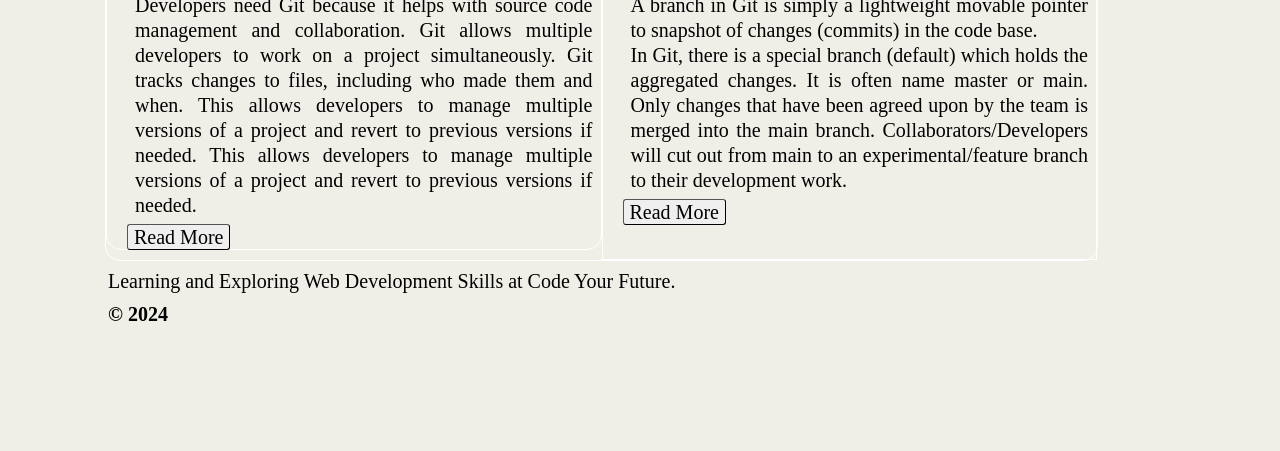
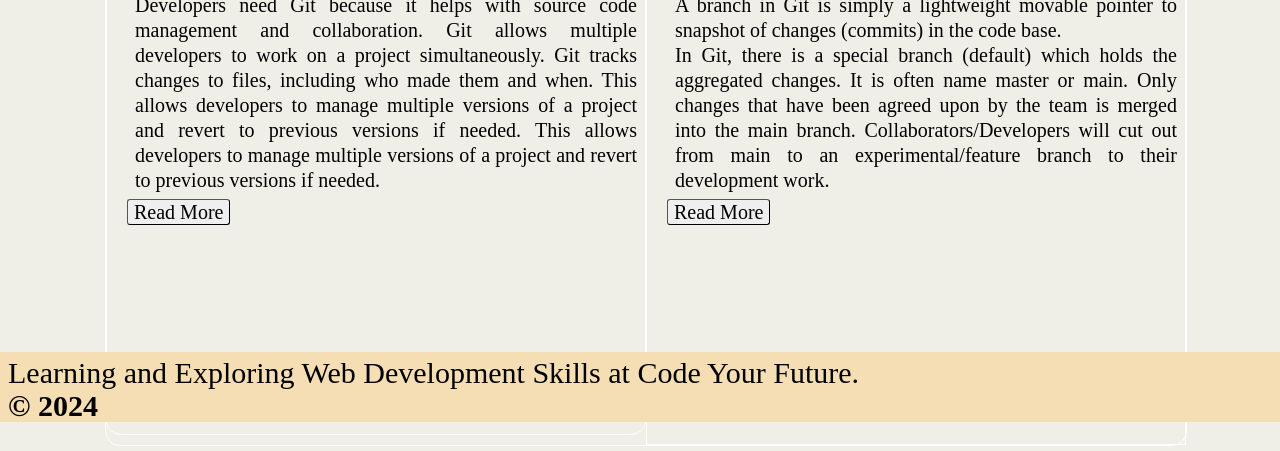
Before and after one commit to CodeYourFuture/Module-User-Focused-Data, a website: page Wireframe/index.html in a window 1280 px wide. Shown: the part 378-829 px from the top of the page. Before the commit the page ends 800 px from the top, so only its background shows below. Drawn offline with Linux system fonts and the light colour scheme.

Commit message:
Fixing PR Feedback 2
-Fixed footer to fixed position
-Adjust Articles 2 and 3 Display position
-Change values for border thickness from decimal to whole number.

```diff
--- a/Wireframe/css/style.css
+++ b/Wireframe/css/style.css
@@ -1,3 +1,4 @@
+
 body {
   font-size: 20px;
   color: black;
@@ -25,7 +26,7 @@ article{
 
 article:first-child {
   margin-bottom: 10px;
-  border: 1.0px solid white;
+  border: 1px solid white;
   border-radius: 15px;
   height: auto;
 }
@@ -40,14 +41,18 @@ article:first-child {
 
 #other-article-title{
   display: flex;
-  width: 991px;
+  justify-content: space-between;
+  margin-left: 100px;
+  width: 100%;
+  height: 500px;
   margin:5px;
-  border: 0.1px solid white;
+  border: 1px solid white;
   border-radius: 15px;
 }
 .article-two-three-width{
-  width: 480px;
-  border: 0.1px solid white;
+  width: 48%;
+  height: auto;
+  border: 1px solid white;
   margin: 0;
 height: auto;
 }
@@ -67,17 +72,21 @@ p{
 }
 .section-content{
   text-align: justify;
+
 }
 
 #footer {
+  font-size: 30px;
   position:fixed;
+  left:0;
   bottom:0px;
-  height:30px;
+  height:70px;
   width:100%;
+  background: wheat;
 }
 
-
 a.button {
+  height: 30px;
   font-size: 20px;
   padding: 1px 6px;
   border: 1px outset buttonborder;
--- a/Wireframe/index.html
+++ b/Wireframe/index.html
@@ -66,7 +66,7 @@
 
   </main>
   <!-- Footer Section -->
-  <footer>
+  <footer id="footer">
     <p>Learning and Exploring Web Development Skills at Code Your Future.</p>
 
     <p><strong>&copy; 2024</strong></p>
```
